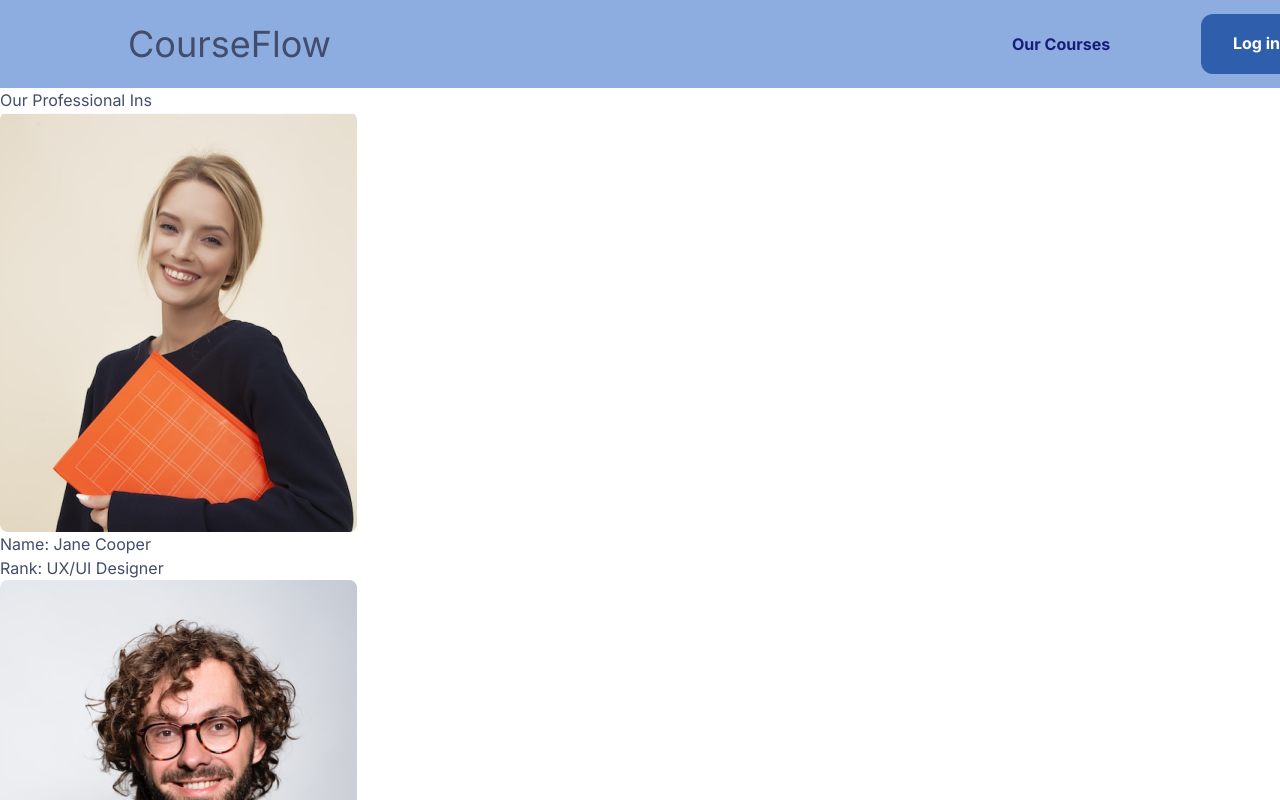
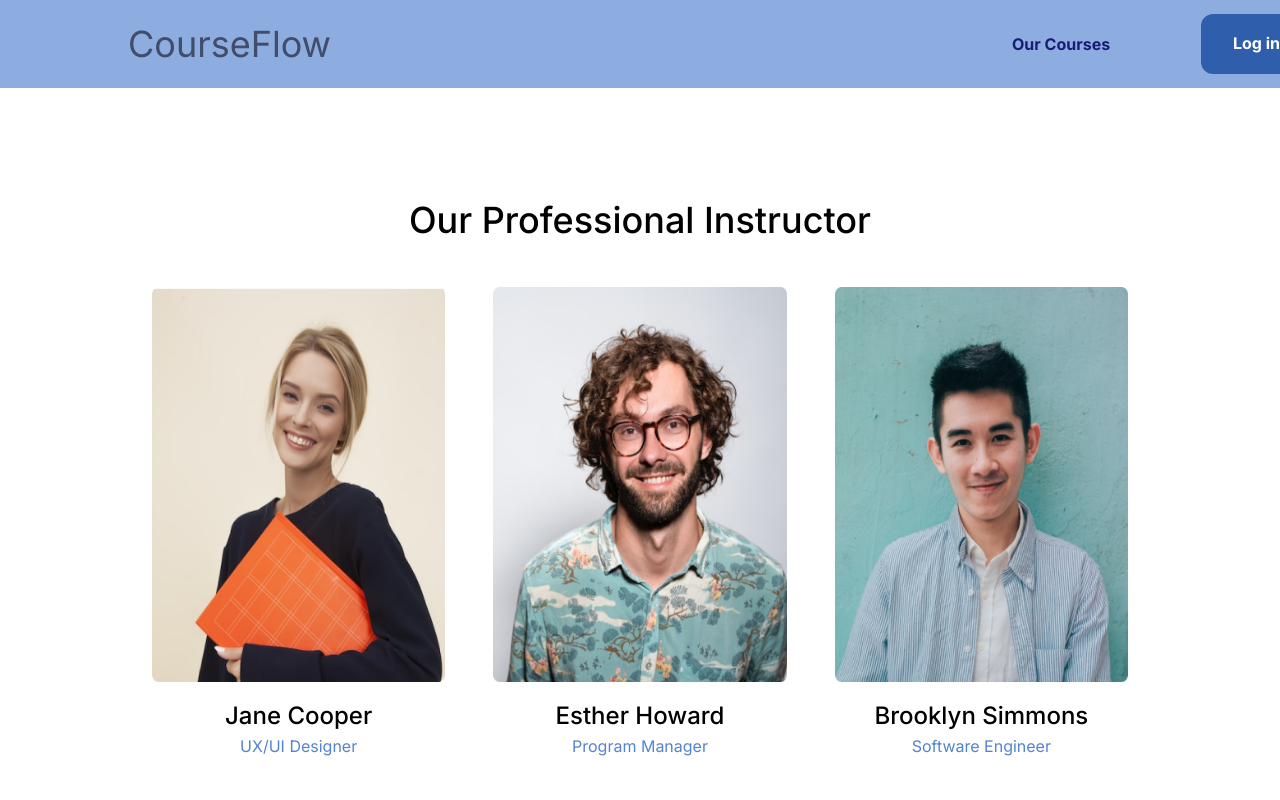
Before and after one commit to bestsvt/Course-Flow, a React (Vite) app in the folder client/: page / in a window 1280 px wide. Shown: the top 800 px of the page. Built offline with nearby package versions, Linux system fonts and the light colour scheme.

Commit message:
feat(homepage): add completed section 3

```diff
--- a/client/src/components/Navbar.jsx
+++ b/client/src/components/Navbar.jsx
@@ -1,4 +1,3 @@
-import theme from "../configs/theme.js"
 import { Text, Button} from "@chakra-ui/react";
 
 function Navbar() {
--- a/client/src/mockdata/instructor.js
+++ b/client/src/mockdata/instructor.js
@@ -1,19 +1,19 @@
 export const instructor = [
     {
         name: "Jane Cooper",
-        rank: "UX/UI Designer",
+        position: "UX/UI Designer",
         image: "./image/intructor/intructor1.png",
         altDescription: "Woman instructor name Jane Cooper"
     },
     {
         name: "Esther Howard",
-        rank: "Program Manager",
+        position: "Program Manager",
         image: "./image/intructor/intructor2.png",
         altDescription: "Man instructor name Esther Howard"
     },
     {
         name: "Brooklyn Simmons",
-        rank: "Software Engineer",
+        position: "Software Engineer",
         image: "./image/intructor/intructor3.png",
         altDescription: "Man instructor name Brooklyn Simmons"
     }
--- a/client/src/pages/HomePage.jsx
+++ b/client/src/pages/HomePage.jsx
@@ -20,18 +20,20 @@ function HomePage() {
         </section>
 
         {/* ———————— Section 3 ———————— */}
-        <section>
+        <section className="px-[10%] my-[105px]">
             {/* Start Coding Here */}
-            <div>Our Professional Ins</div>
+            <div className="text-center text-headline2 text-black font-headline2 mb-10" >Our Professional Instructor</div>
+            <div className="flex">
         {instructor.map((data,index)=>{
             return (
-                <div key={index} className="">
-                    <img src={data.image} alt={data.altDescription} />
-                    <h1>Name: {data.name}</h1>
-                    <h2>Rank: {data.rank}</h2>
+                <div key={index} className="flex-col mx-6 text-center">
+                    <img src={data.image} alt={data.altDescription} className="w-[336px] h-[395px]"/>
+                    <div className="text-headline3 font-headline3 text-black mt-4">{data.name}</div>
+                    <div className="text-blue-400">{data.position}</div>
                 </div>
             )
         })}
+        </div>
         </section>
 
 
```
